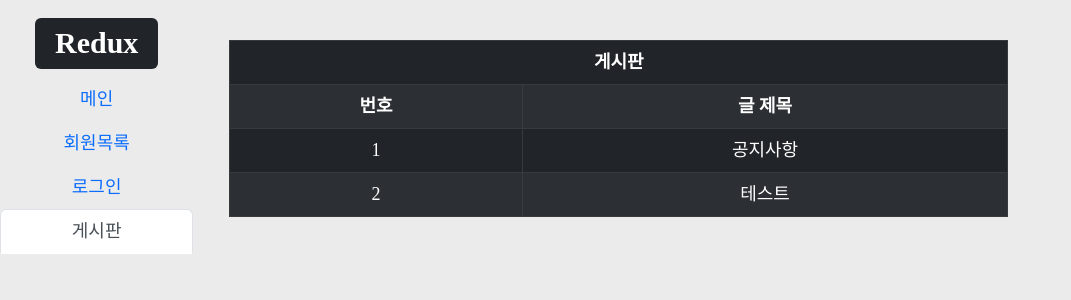
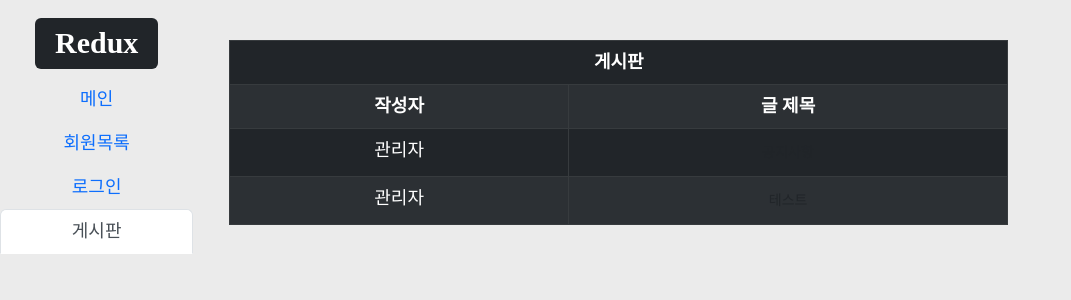
Before and after one commit to tjdals14798/React_redux, a React (Create React App) app: page / in a window 1280 px wide. Both pictures are taken after a click on the tab "게시판". Shown: the top 300 px of the page, without its empty margins (0-1071 px from the left). Built offline with nearby package versions, Linux system fonts and the light colour scheme.

Commit message:
22-08-18

```diff
--- a/src/com/postPage.js
+++ b/src/com/postPage.js
@@ -1,29 +1,57 @@
-import React from "react";
-import { Button, Container, Form, Nav, Table } from 'react-bootstrap';
+import React, { useState } from "react";
+import { Button, Container, Modal, Table } from 'react-bootstrap';
 import 'bootstrap/dist/css/bootstrap.min.css';
 
-const PostItem = React.memo(function TodoItem({ post }) {
+const PostItem = React.memo(function TodoItem({ post, setModalShow, setKey, value }) {
+  const onModal = () =>{
+    setKey((prevState)=>({...prevState,value}))
+    setModalShow(true)
+  }
   return (
     <>
       <td>{post.id}</td>
-      <td>{post.postname}</td>
+      <td><Button variant="none" size="sm" className="w-100" onClick={onModal}> {post.postname} </Button></td>
     </>
   );
 });
 
-const PostList = React.memo(function TodoList({ posts }) {
+const PostList = React.memo(function TodoList({ posts, setModalShow, setKey }) {
   return (
     <>
       {posts.map(post => (
-        <tr key={post.id}>
-            <PostItem post={post} />
+        <tr key={post.key} >
+            <PostItem post={post} setModalShow={setModalShow} setKey={setKey} value={post.key}/>
         </tr>
       ))}
     </>
   );
 });
 
+function PostModal({ post, show, setModalShow, key }){
+  return(
+  <Modal size="lg" centered show={show}>
+      <Modal.Header>
+        <Modal.Title id="contained-modal-title-vcenter">
+          {post[key]} 번 게시글
+        </Modal.Title>
+      </Modal.Header>
+      <Modal.Body>
+        <h4>{post.postname}</h4>
+        <p>
+          {post.postcontent}
+        </p>
+      </Modal.Body>
+      <Modal.Footer>
+        <Button onClick={()=>setModalShow(false)}> 닫기 </Button>
+      </Modal.Footer>
+    </Modal>
+  )
+}
+
 function PostPage({ post }){
+  const [modalShow,setModalShow] = useState(false);
+  const [key,setKey] = useState();
+
     return(
       <>
       <Container>
@@ -34,14 +62,14 @@ function PostPage({ post }){
             </tr>
           </thead>
           <tbody>
-              <tr><th>번호</th><th>글 제목</th></tr>
-              <PostList posts={post} />
+            <tr><th>작성자</th><th>글 제목</th></tr>
+            <PostList posts={post} setModalShow={setModalShow} setKey={setKey}/>
           </tbody>
         </Table>
+        <PostModal show={modalShow} post={post} setModalShow={setModalShow} key={key}/>
       </Container>
       </>
     )
-
 }
 
 export default PostPage;
--- a/src/modules/post.js
+++ b/src/modules/post.js
@@ -1,12 +1,13 @@
-
 const initialState = [
     {
-        id: 1,
+        key:0,
+        id: "관리자",
         postname: "공지사항",
         postcontent: "글쓰는 법"
     },
     {
-        id: 2,
+        key:1,
+        id: "관리자",
         postname: "테스트",
         postcontent: "테스트"
     }
```
Lines whose indentation alone changed are shown as unchanged.
